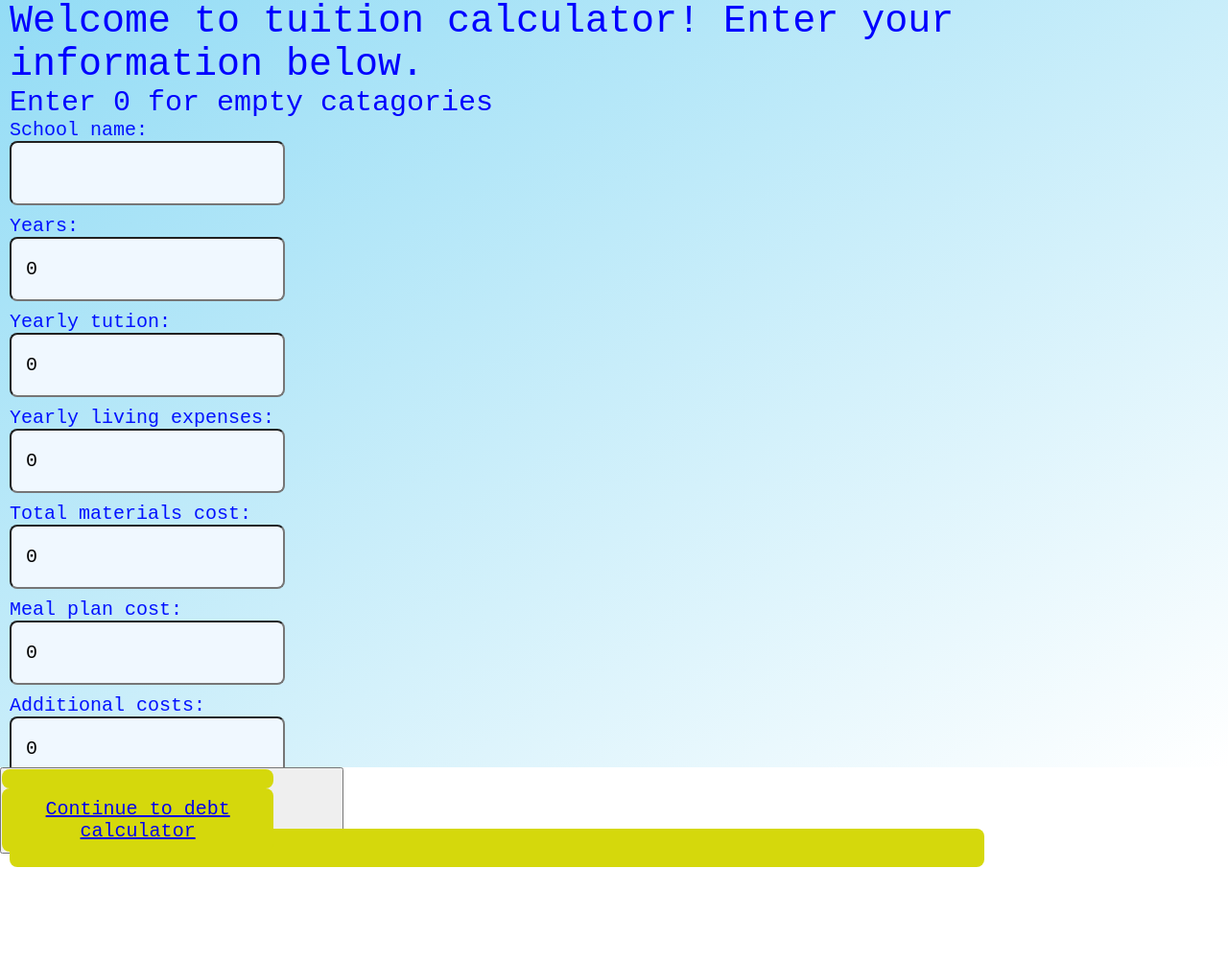
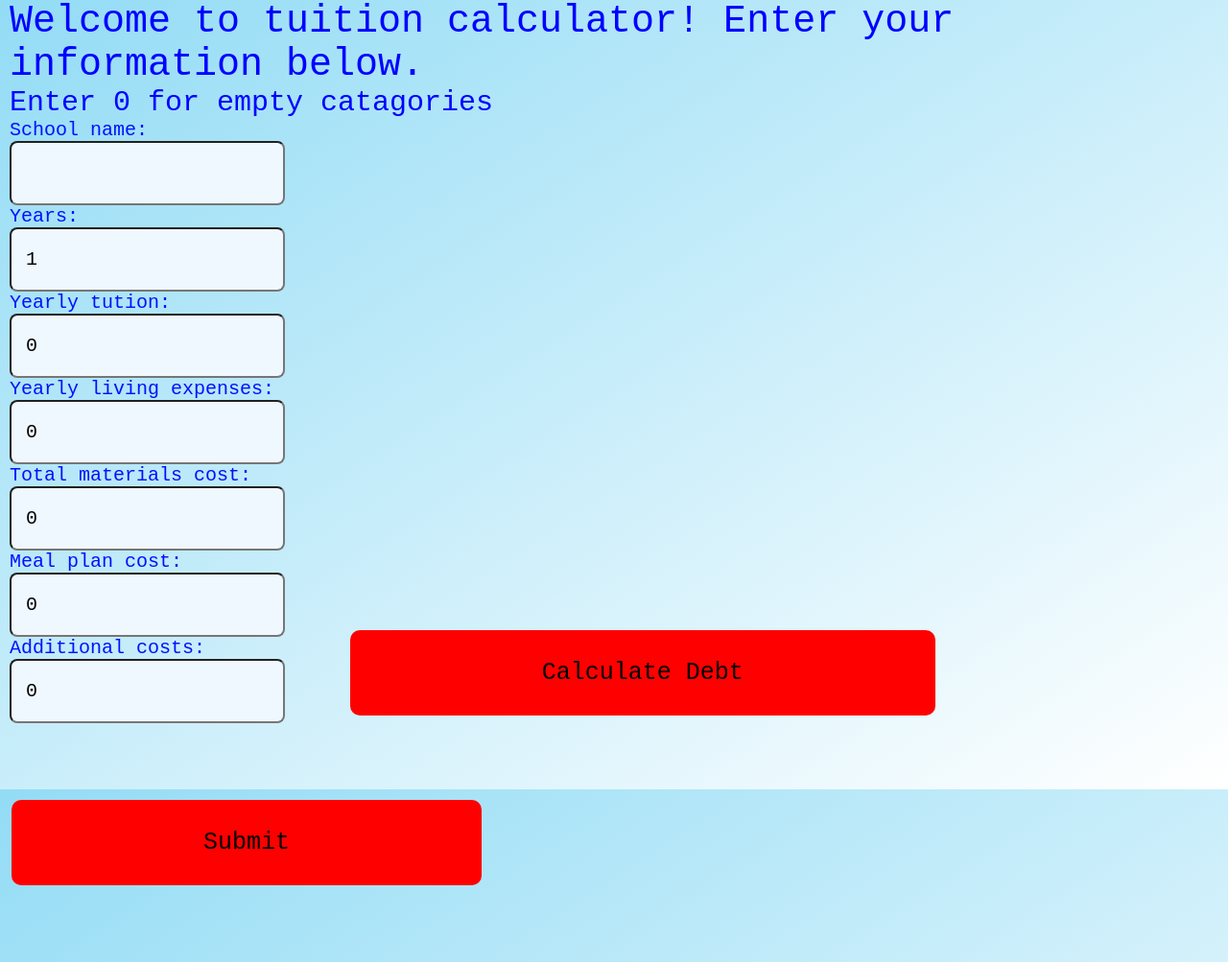
Before and after one commit to cloudec11/NextStepHacks, a plain HTML site: page index.html in a window 1280 px wide. Shown: the whole page at 96% size. Before the commit the page ends 904 px from the top, so only its background shows below. Drawn offline with Linux system fonts and the light colour scheme.

Commit message:
CSS Styling

```diff
--- a/app.js
+++ b/app.js
@@ -1,4 +1,3 @@
-
 function yearlyTuition() {
     var yearlyTuition = parseFloat(document.getElementById("yearly-tuition-cost").value);
     var yearlyLivingExpenses = parseFloat(document.getElementById("yearly-living-expenses").value);
@@ -12,9 +11,5 @@ function yearlyTuition() {
         schoolName = "school"
     }
 
-
-
     document.querySelector('#total-tuition').innerHTML = "The total cost of going to " + schoolName + " for " + years + " years is $" + totalCost;
-
-
 }
--- a/index.html
+++ b/index.html
@@ -18,7 +18,7 @@
       <input type="text" id="school-name" />
 
       <p>Years:</p>
-      <input type="number" id="years" value="0" />
+      <input type="number" id="years" value="1" />
 
       <p>Yearly tution:</p>
       <input type="number" id="yearly-tuition-cost" value="0" />
@@ -35,13 +35,11 @@
       <p>Additional costs:</p>
       <input type="number" id="additional-cost" value="0" />
 
-      <a type="submit" onclick="yearlyTuition();" />
+      <button class="sub" type="submit" onclick="yearlyTuition();">Submit</button>
+
+      <p id="total-tuition"></p>
+
     </form>
-
-    <p id="total-tuition"></p>
-
-    <button class="continue">
-      <a href="debt.html">Continue to debt calculator</a>
-    </button>
+    <a href="debt.html"><button class="godebt">Calculate Debt</button></a>
   </body>
 </html>
--- a/style.css
+++ b/style.css
@@ -4,18 +4,25 @@
   box-sizing: border-box;
   font-family: "Courier New", Courier, monospace;
   font-size: 20px;
+  background-image: linear-gradient(to bottom right, #93dcf5, #ffffff);
 }
 
 kek {
   font-family: "Courier New", Courier, monospace;
   font-size: 40px;
   color: blue;
+  background-image: none;
 }
 
 inst {
   font-family: "Courier New", Courier, monospace;
   font-size: 30px;
   color: blue;
+  background-image: none;
+}
+
+p {
+  background-image: none;
 }
 
 input {
@@ -24,18 +31,12 @@ input {
   background-color: aliceblue;
   border-radius: 8px;
   transition: 0.4s;
+  background-image: none;
 }
 
 a {
-  display: block;
-  width: 80%;
-  padding: 10px 15px;
-  background-color: rgb(213, 216, 12);
-  border-radius: 8px;
-  transition: 0.4s;
-  position: relative;
-  top: 5%;
-  height: 5%;
+  background-image: none;
+  display: inline-block;
 }
 
 form {
@@ -46,9 +47,65 @@ form {
   align-items: center;
   justify-content: center;
   color: rgb(0, 17, 255);
-  background-image: linear-gradient(to bottom right, #93dcf5, #ffffff);
+  background-image: none;
 }
 
-form input {
-  margin-bottom: 10px;
+
+
+ button.sub {
+  border: none;
+  background-color: red;
+  color: rgb(0, 0, 0);
+  padding: 30px 200px;
+  text-align: center;
+  text-decoration: none;
+  display: inline-block;
+  font-size: 25px;
+  margin: 80px 2px;
+  -webkit-transition-duration: 0.4s; /* Safari */
+  transition-duration: 0.4s;
+  cursor: pointer;
+  border-radius: 10px;
+  background-image: none;
+
 }
+
+button.sub:hover{
+  background-color: #ffe600;
+  color: black;
+  background-image: none;
+}
+
+button.godebt {
+  border: none;
+  background-color: red;
+  color: rgb(0, 0, 0);
+  position: absolute;
+  padding: 30px 200px;
+  text-align: center;
+  text-decoration: none;
+  font-size: 25px;
+  -webkit-transition-duration: 0.4s; /* Safari */
+  transition-duration: 0.4s;
+  cursor: pointer;
+  border-radius: 10px;
+  background-image: none;
+  top: 82.1%;
+  left: 28.5%;
+}
+
+button.godebt:hover{
+  background-color: #ffe600;
+  color: black;
+  background-image: none;
+}
+
+#total-tuition {
+  position: absolute;
+  left: 55%;
+  top: 30%;
+  font-family: 'Times New Roman', Times, serif;
+  font-size: x-large;
+  font-weight: 400;
+  background-color: #ffe600;
+}
```
